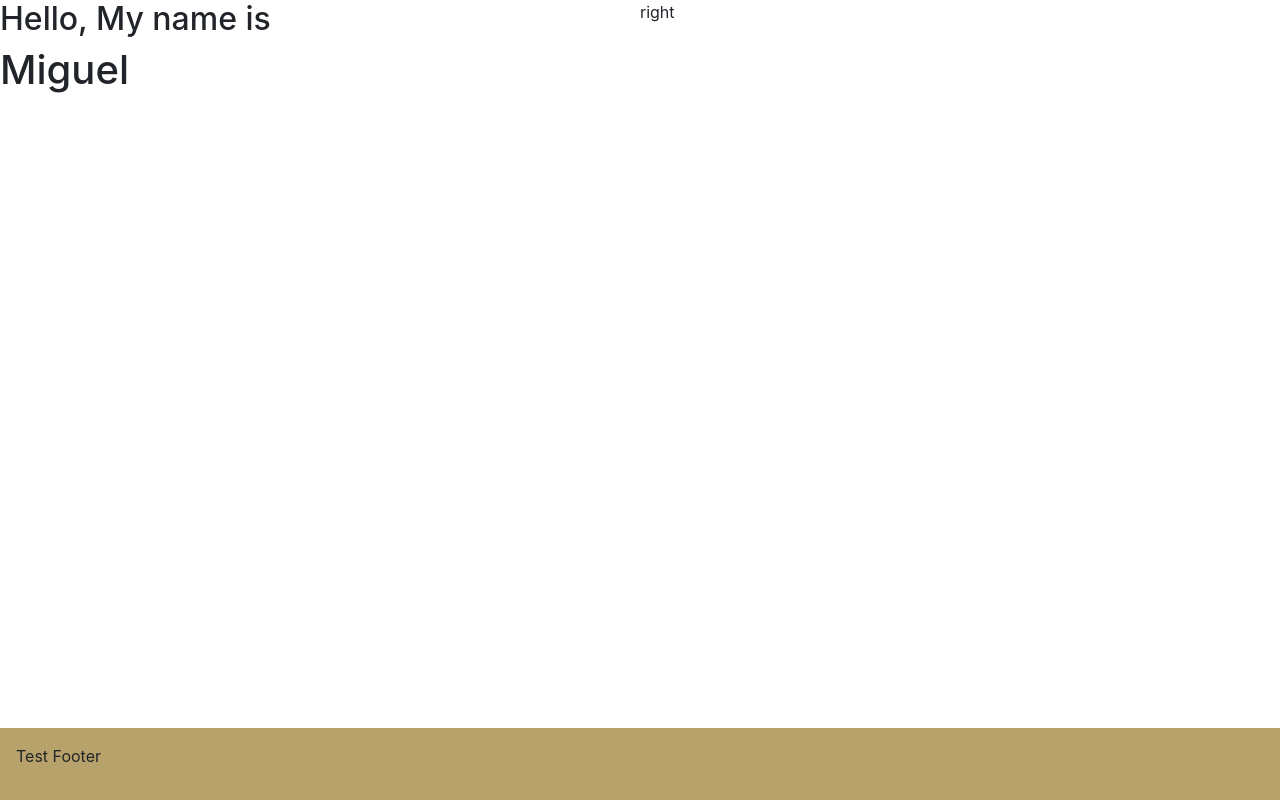
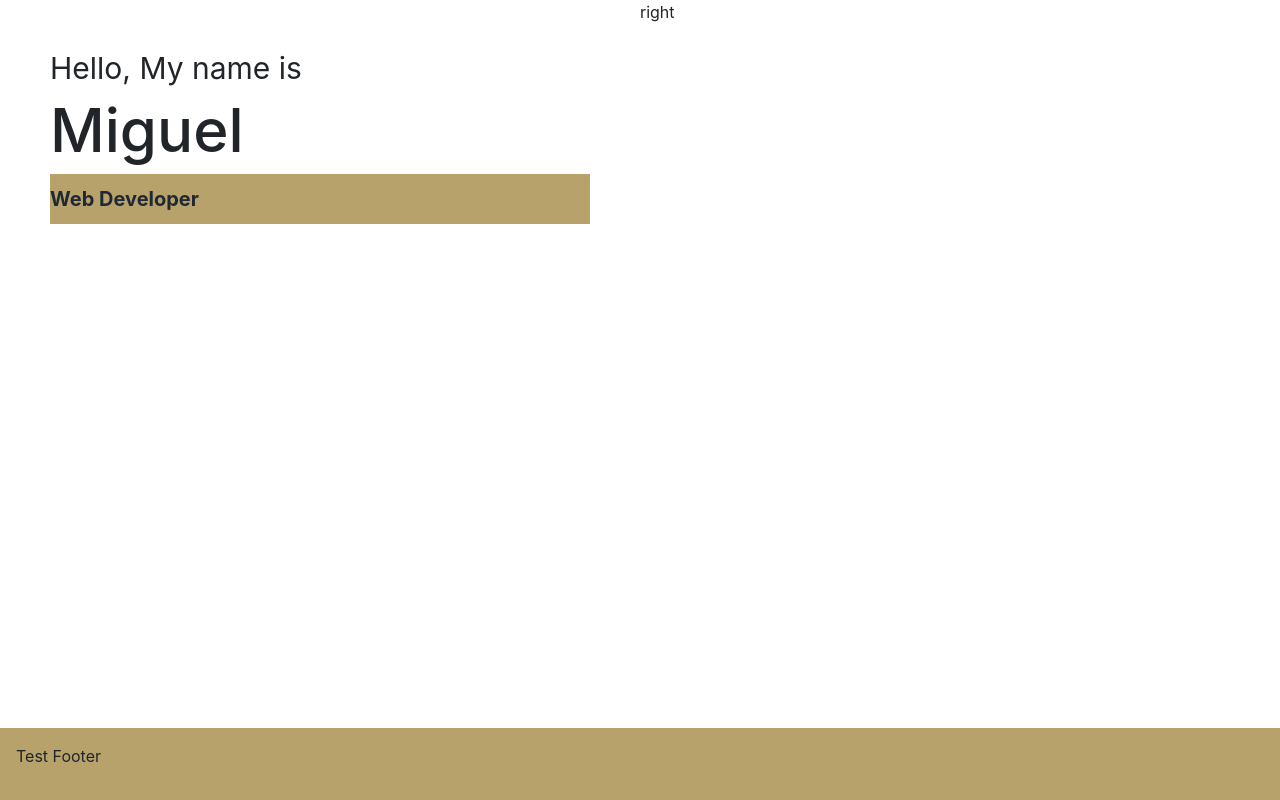
Before and after one commit to miguelxosorio/hello-there, a React (Create React App) app: page / in a window 1280 px wide. Built offline with nearby package versions, Linux system fonts and the light colour scheme.

Commit message:
updating about component css

```diff
--- a/src/components/About/about.css
+++ b/src/components/About/about.css
@@ -23,3 +23,31 @@
 .about-right {
     flex: 1;
 }
+
+.about-left-wrapper {
+    padding: 50px;
+}
+
+.about-greeting {
+    font-size: 30px;
+    font-weight: 400;
+}
+
+.about-name {
+    font-size: 60px;
+}
+
+.about-title {
+    height: 50px;
+    overflow: hidden;
+}
+
+.about-title-item {
+    height: 50px;
+    font-size: 20px;
+    font-weight: bold;
+    color: var(--charcoal);
+    background-color: var(--subtle-gold);
+    display: flex;
+    align-items: center;
+}
--- a/src/components/About/index.js
+++ b/src/components/About/index.js
@@ -8,6 +8,16 @@ function About() {
         <div className="about-left-wrapper">
           <h2 className="about-greeting">Hello, My name is</h2>
           <h1 className="about-name">Miguel</h1>
+            <div className="about-title">
+                <div className="about-title-wrapper">
+                    <div className="about-title-item">Web Developer</div>
+                    <div className="about-title-item">Nurse</div>
+                    <div className="about-title-item">Photographer</div>
+                    <div className="about-title-item">Web Developer</div>
+                    <div className="about-title-item">Nurse</div>
+                    <div className="about-title-item">Photographer</div>
+                </div>
+            </div>
         </div>
       </div>
       <div className="about-right">right</div>
```
